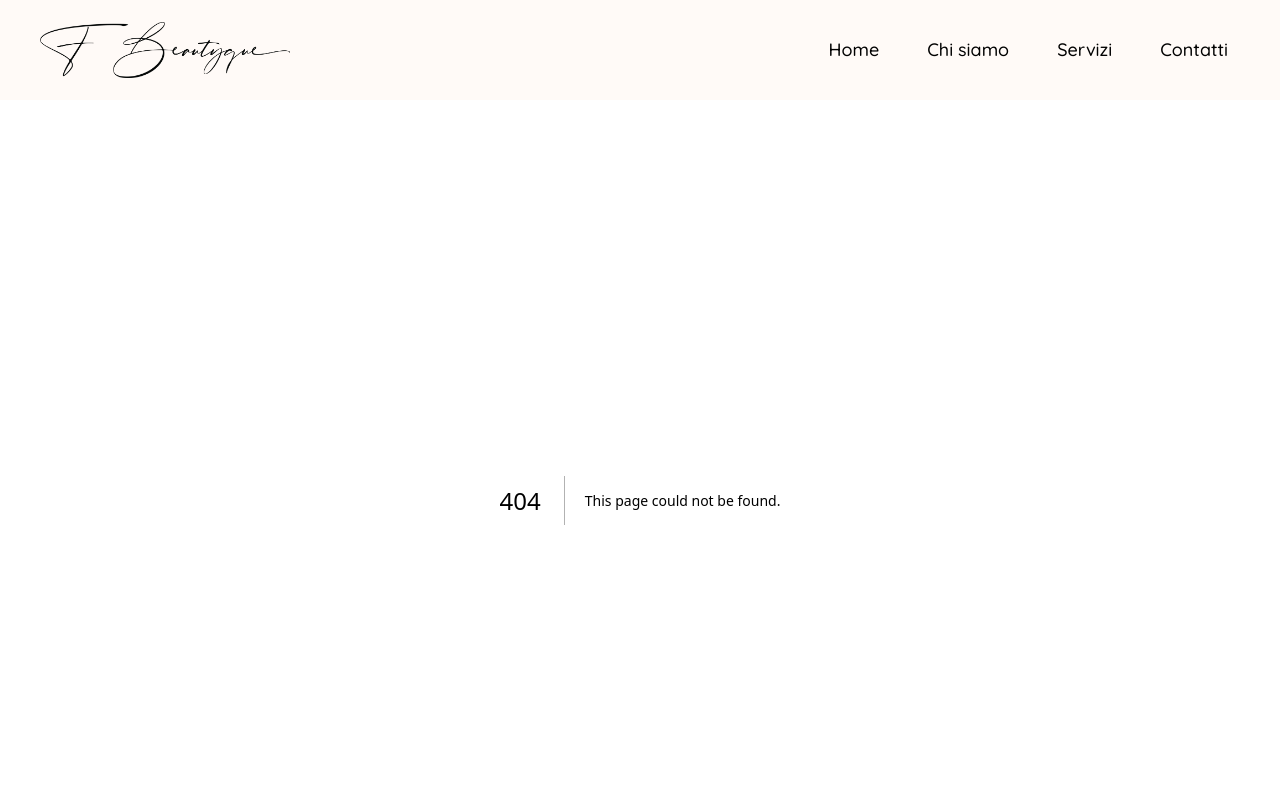
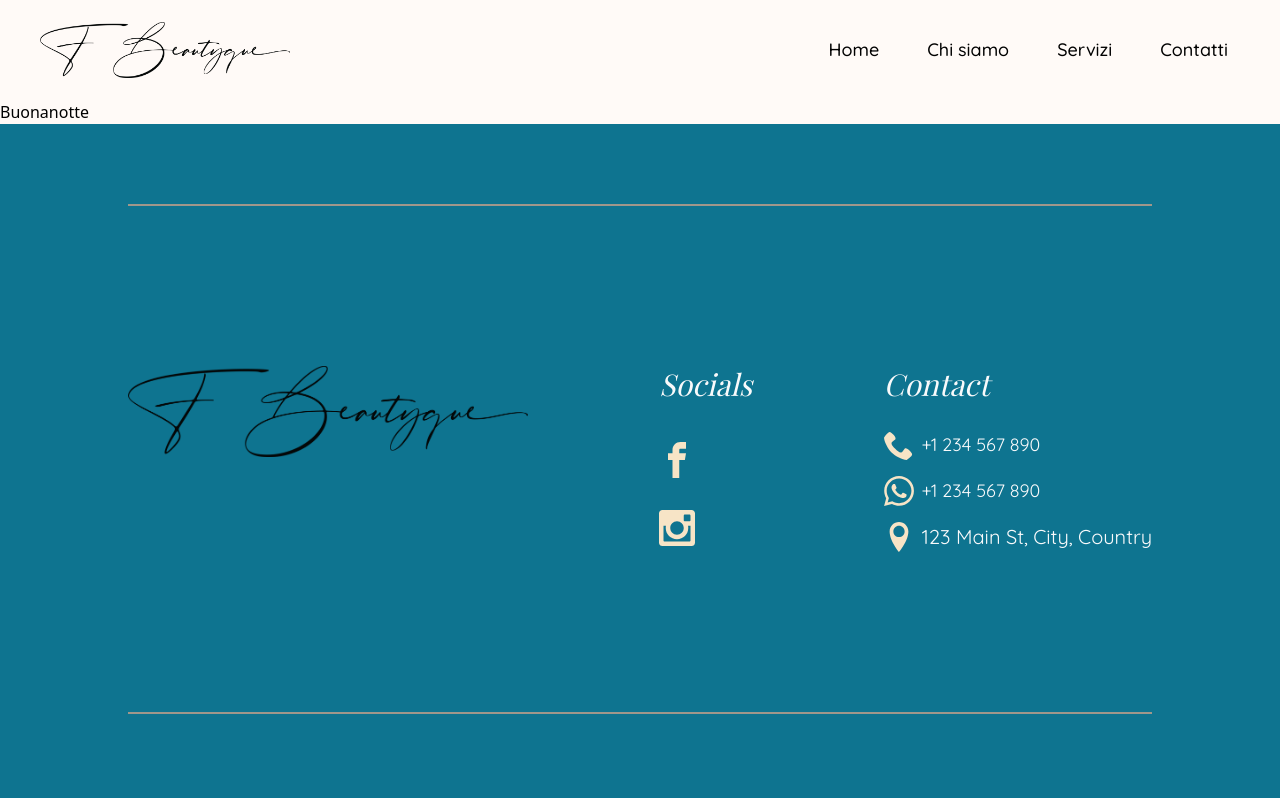
Before and after one commit to ToBiyo/beauty-salon-public-version, a Next.js app: page /gallery in a window 1280 px wide. Before the commit this address had no page. Shown: the top 798 px of the page. Built offline with nearby package versions, Linux system fonts and the light colour scheme; a web font is replaced by a local one.

Commit message:
add gallery page

```diff
--- /dev/null
+++ b/src/app/gallery/page.tsx
@@ -0,0 +1,10 @@
+import React from 'react'
+
+export default function page() {
+  return (
+    <div>
+
+        Buonanotte
+    </div>
+  )
+}
```
Also changed, not shown: 1 other file (tests, documents, lock files or other folders).
